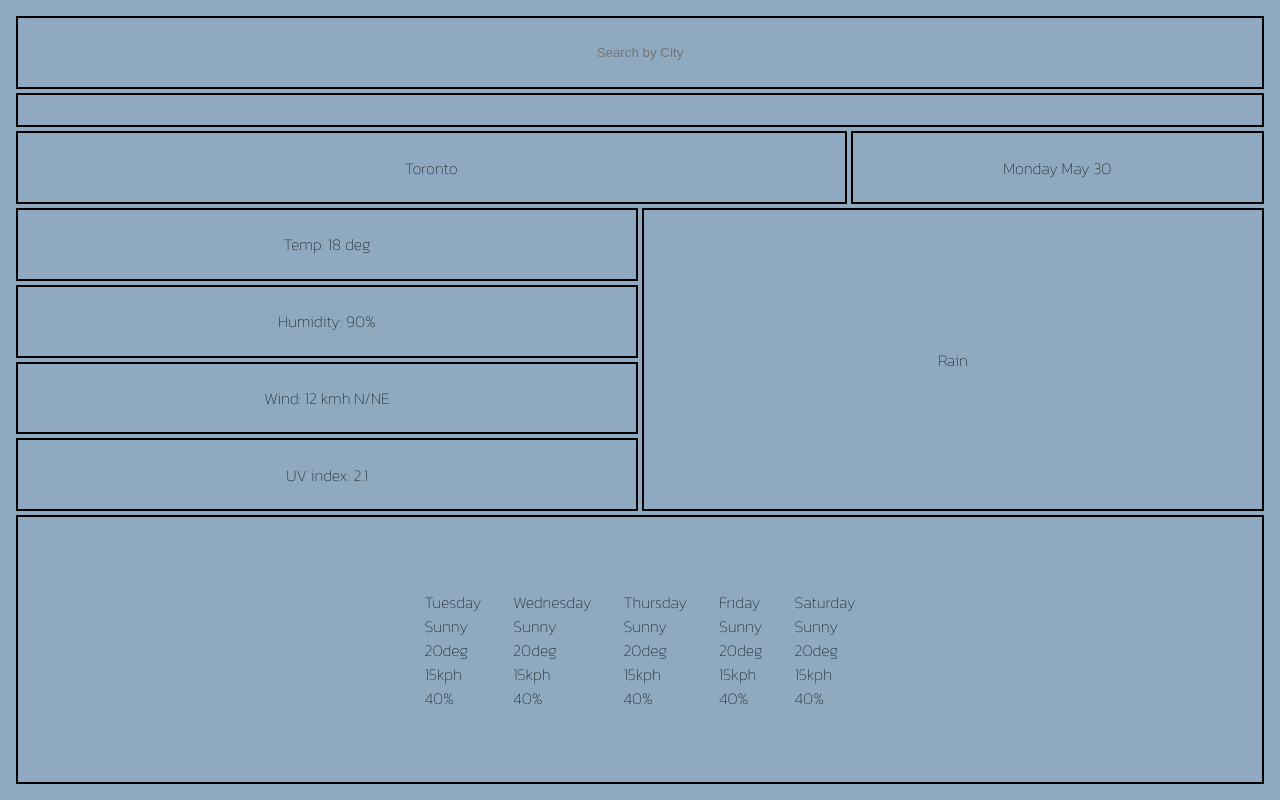
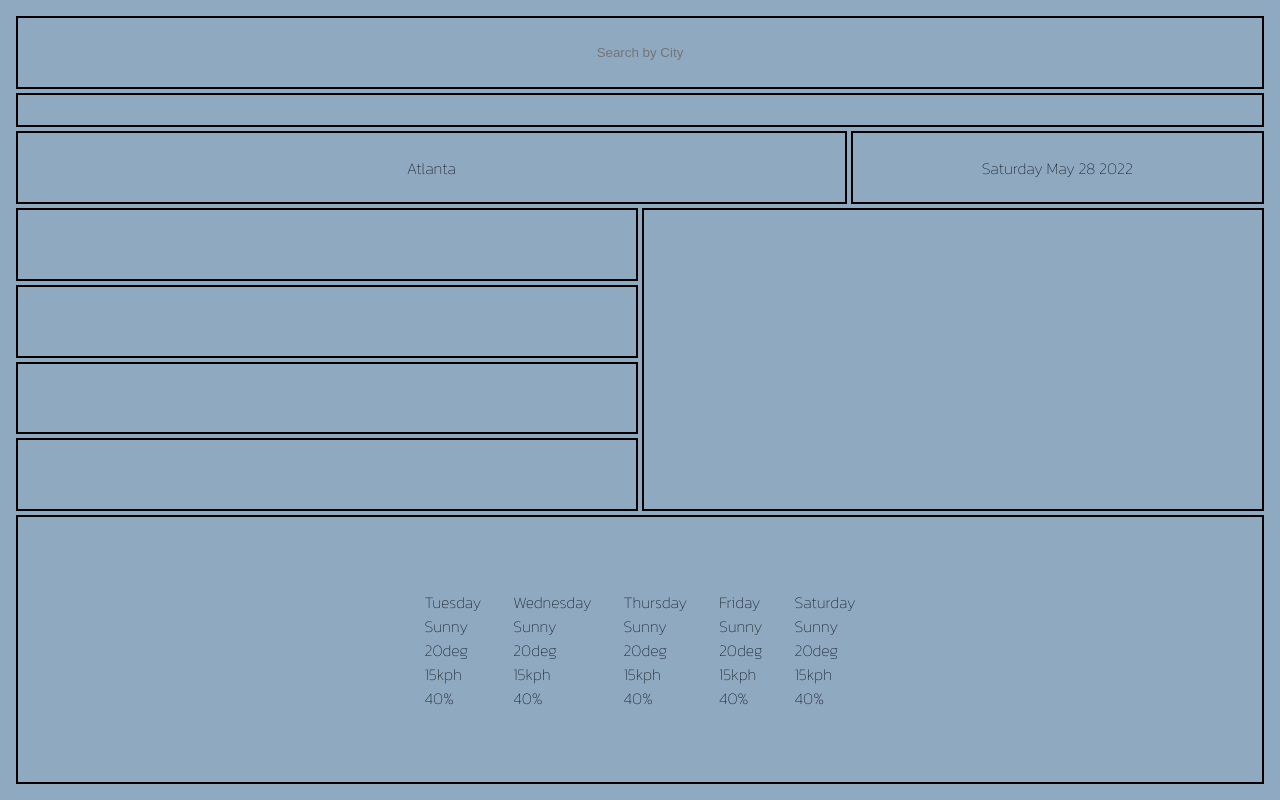
Before and after one commit to SuedePritch/sunshine-rainbows, a plain HTML site: page index.html in a window 1280 px wide. Drawn offline with nearby package versions, Linux system fonts and the light colour scheme; no server answers.

Commit message:
load info for  current weather

```diff
--- a/assets/js/script.js
+++ b/assets/js/script.js
@@ -1,9 +1,16 @@
+var now = dayjs().format('dddd MMM D YYYY')
 var apiKey = "0e55a5a5786ba0f434d9a700c4847843"
 var cityName = "Atlanta"
 var cityLongitude;
 var cityLatitude;
 // http://api.openweathermap.org/geo/1.0/direct?q=Toronto&appid=0e55a5a5786ba0f434d9a700c4847843
-
+var currentCityNameEl = document.getElementById('current-cityname')
+var currentDateEl = document.getElementById('current-date')
+var currentTempEl = document.getElementById('current-temp')
+var currentConditionEl = document.getElementById('current-conditions')
+var currentHumidityEl = document.getElementById('current-humidity')
+var currentWindspeedEl = document.getElementById('current-windspeed')
+var currentUVIndexEl = document.getElementById('current-uvindex')
 //find lat and long from city name
 //https://openweathermap.org/api/geocoding-api
 fetch(`http://api.openweathermap.org/geo/1.0/direct?q=${cityName}&appid=${apiKey}`)
@@ -25,4 +32,14 @@ fetch(`http://api.openweathermap.org/geo/1.0/direct?q=${cityName}&appid=${apiKey
             .then(function (data) {
                 localStorage.setItem(cityName, JSON.stringify(data))
             })
-    })
+        })
+
+// console.log(data.current.temp);
+var storedCityData = JSON.parse(localStorage.getItem(cityName))
+currentCityNameEl.textContent = cityName
+currentDateEl.textContent = now
+currentTempEl.textContent = `Temp: ${Math.floor(storedCityData.current.temp - 273)}`
+currentConditionEl.textContent = storedCityData.current.weather[0].main
+currentHumidityEl.textContent = `Humidity: ${storedCityData.current.humidity}`
+currentWindspeedEl.textContent = `Wind Speed: ${storedCityData.current.wind_speed}`
+currentUVIndexEl.textContent = `UV index:${storedCityData.current.uvi}`
--- a/index.html
+++ b/index.html
@@ -16,13 +16,13 @@
             <!-- Current Weather -->
                 <input type="text" name="search" id="search" placeholder="Search by City">
                 <div id="save-search"></div>
-                <div id="current-cityname">Toronto</div>
-                <div id="current-date">Monday May 30</div>
-                <div id="current-temp">Temp: 18 deg</div>
-                <div id="current-conditions">Rain</div>
-                <div id="current-humidity">Humidity: 90%</div>
-                <div id="current-windspeed">Wind: 12 kmh N/NE</div>
-                <div id="current-uvindex">UV index: 2.1</div>
+                <div id="current-cityname"></div>
+                <div id="current-date"></div>
+                <div id="current-temp"></div>
+                <div id="current-conditions"></div>
+                <div id="current-humidity"></div>
+                <div id="current-windspeed"></div>
+                <div id="current-uvindex"></div>
                 <!-- Five Day Forecast -->
                 <div class="five-day-forcast">
                     <div class="day">
@@ -63,7 +63,7 @@
                 </div>
         </div>
     </main>
-
+    <script src="https://cdnjs.cloudflare.com/ajax/libs/dayjs/1.11.2/dayjs.min.js"></script>
     <script src="./assets/js/script.js"></script>
 </body>
 </html>
```
